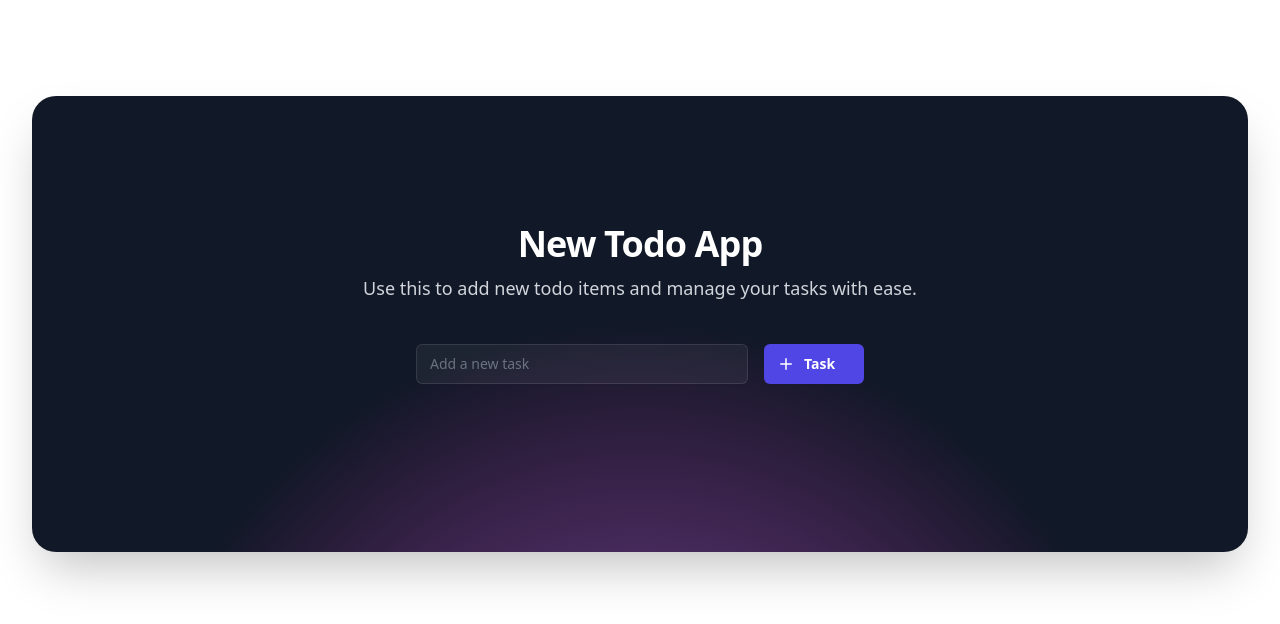
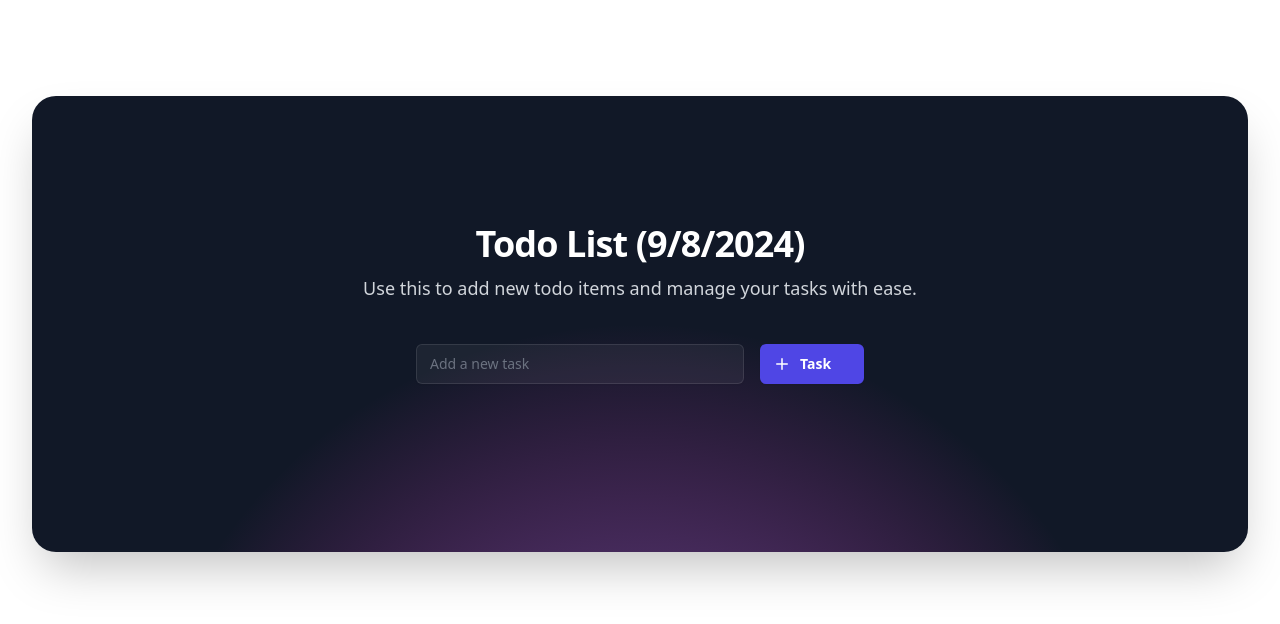
Before and after one commit to tony-sn/todo-app, a React (Vite) app: page / in a window 1280 px wide. Shown: the top 624 px of the page. Built offline with nearby package versions, Linux system fonts and the light colour scheme.

Commit message:
style: change button length, add date

```diff
--- a/src/components/Task/index.tsx
+++ b/src/components/Task/index.tsx
@@ -32,7 +32,7 @@ export const Task = ({ task, onChange, onDelete }: TaskProps) => {
         type="text"
         readOnly
         value={task.text}
-        className="relative pl-8 min-w-0 flex-auto rounded-md border-0 bg-white/5 px-3.5 py-2 text-white shadow-sm ring-1 ring-inset ring-white/10 focus:ring-2 focus:ring-inset focus:ring-white sm:text-sm sm:leading-6"
+        className="relative cursor-default pl-8 min-w-0 flex-auto rounded-md border-0 bg-white/5 px-3.5 py-2 text-white shadow-sm ring-1 ring-inset ring-white/10 focus:ring-2 focus:ring-inset focus:ring-white sm:text-sm sm:leading-6"
       />
     );
   }
--- a/src/templates/CenteredCard.tsx
+++ b/src/templates/CenteredCard.tsx
@@ -36,6 +36,8 @@ const tasksReducer = (state: Task[], action: Action) => {
 const initialTasks = JSON.parse(
   localStorage.getItem(config.application) || "[]"
 );
+
+const today = new Date().toLocaleDateString();
 
 export default function CenteredCard() {
   const [tasks, dispatch] = useReducer(tasksReducer, initialTasks);
@@ -76,7 +78,7 @@ export default function CenteredCard() {
       <div className="mx-auto max-w-7xl sm:px-6 lg:px-8">
         <div className="relative isolate overflow-hidden bg-gray-900 px-6 py-24 shadow-2xl sm:rounded-3xl sm:px-24 xl:py-32">
           <h2 className="mx-auto max-w-2xl text-center text-3xl font-bold tracking-tight text-white sm:text-4xl">
-            New Todo App
+            Todo List {`(${today})`}
           </h2>
           <p className="mx-auto mt-2 max-w-xl text-center text-lg leading-8 text-gray-300">
             Use this to add new todo items and manage your tasks with ease.
@@ -105,7 +107,7 @@ export default function CenteredCard() {
             />
             <button
               type="submit"
-              className="min-w-[6.25rem] inline-flex items-center justify-start gap-x-2 rounded-md bg-indigo-600 px-3.5 py-2.5 text-sm font-semibold text-white shadow-sm hover:bg-indigo-500 focus-visible:outline focus-visible:outline-2 focus-visible:outline-offset-2 focus-visible:outline-indigo-600"
+              className="min-w-[6.5rem] inline-flex items-center justify-start gap-x-2 rounded-md bg-indigo-600 px-3.5 py-2.5 text-sm font-semibold text-white shadow-sm hover:bg-indigo-500 focus-visible:outline focus-visible:outline-2 focus-visible:outline-offset-2 focus-visible:outline-indigo-600"
             >
               <PlusIcon aria-hidden="true" className="-ml-0.5 h-5 w-5" />
               Task
```
